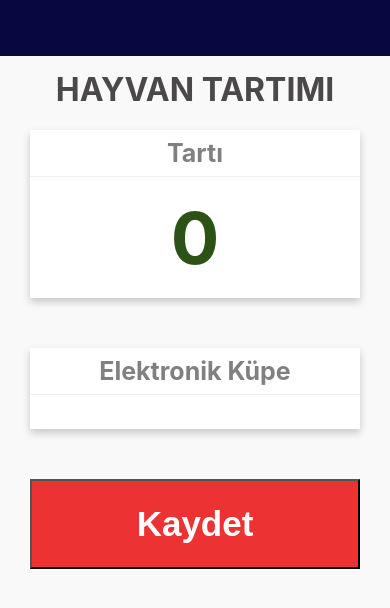
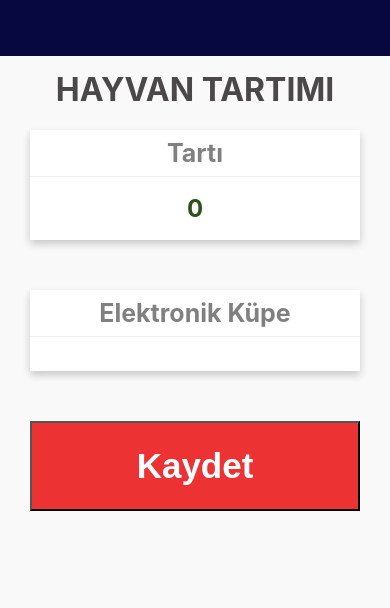
Before and after one commit to yalcomania/vetident-device, a React (Create React App) app: page / in a window 390 px wide. Shown: the top 608 px of the page. Built offline with nearby package versions, Linux system fonts and the light colour scheme; no server answers.

Commit message:
mobile için responsive

```diff
--- a/src/Components/RfIdData/RfIdData.css
+++ b/src/Components/RfIdData/RfIdData.css
@@ -5,3 +5,10 @@
     color:#f58800;
     padding: 15px;
 }
+
+@media only screen and (max-width: 600px) {
+    .RfIdData{
+        font-size: 24px;
+    }
+
+}
--- a/src/Components/ScaleData/ScaleData.css
+++ b/src/Components/ScaleData/ScaleData.css
@@ -5,3 +5,9 @@
     color:#2d5216;
     padding: 15px;
 }
+@media only screen and (max-width: 600px) {
+    .ScaleData{
+        font-size: 24px;
+    }
+
+}
```
